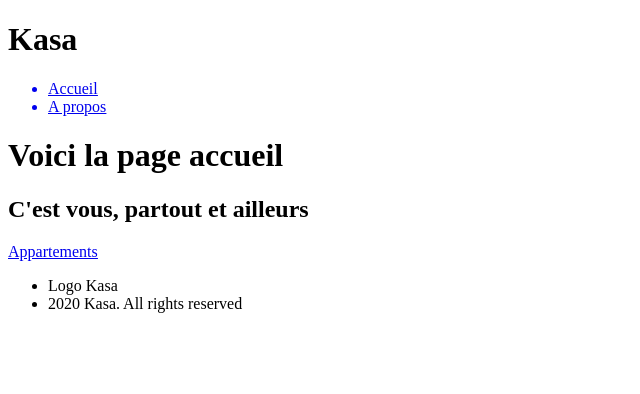
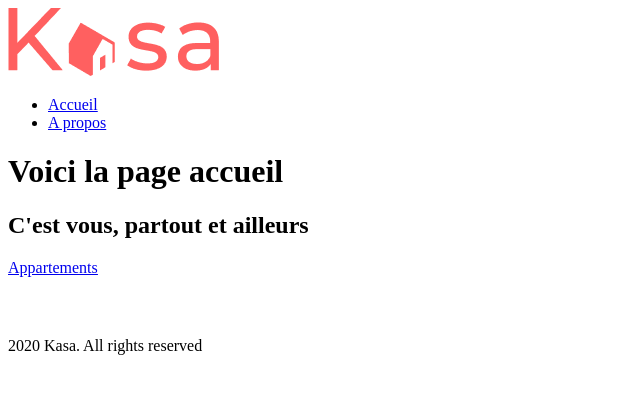
Before and after one commit to SilviaTGit/Project5, a React (Vite) app in the folder kasa/: page / in a window 1280 px wide. Shown: the top 394 px of the page, without its empty margins (0-640 px from the left). Built offline with nearby package versions, Linux system fonts and the light colour scheme.

Commit message:
Added logo for the Header and Footer

```diff
--- a/kasa/src/components/Footer.jsx
+++ b/kasa/src/components/Footer.jsx
@@ -1,12 +1,10 @@
+import logoFooter from '../assets/images/logoFooter.png';
+
 function Footer() {
   return (
     <footer>
-   <nav>
-        <ul>
-            <li>Logo Kasa</li>
-            <li>2020 Kasa. All rights reserved</li>
-        </ul>
-   </nav>
+  <img src={logoFooter} alt="logo Kasa" />
+            <p>2020 Kasa. All rights reserved</p>
     </footer>
   );
 };
--- a/kasa/src/components/Header.jsx
+++ b/kasa/src/components/Header.jsx
@@ -1,24 +1,22 @@
-
 import { NavLink } from "react-router-dom";
+import logoHeader from "../assets/images/logoHeader.png";
 
 function Header() {
   return (
     <header>
-      <h1>Kasa</h1>
-   <nav>
+      <img src={logoHeader} alt="logo Kasa" />
+      <nav>
         <ul>
-            <NavLink to="/">
-            <li>
-            <a href="#">Accueil</a>
-            </li></NavLink>
-            <NavLink to="/about">
-            <li>
-            <a href="#">A propos</a>
-            </li></NavLink>
+          <li>
+            <NavLink to="/">Accueil</NavLink>
+          </li>
+          <li>
+            <NavLink to="/about">A propos</NavLink>
+          </li>
         </ul>
-   </nav>
+      </nav>
     </header>
   );
-};
+}
 
 export default Header;
--- a/kasa/src/pages/About.jsx
+++ b/kasa/src/pages/About.jsx
@@ -4,11 +4,11 @@ import Footer from "../components/Footer";
 const About = () => {
   return (
     <div>
-        <Header></Header>
+        <Header/>
         <div>
              <h1>Voici la page à propos</h1>
-    </div>
-    <Footer></Footer>
+        </div>
+    <Footer/>
     </div>
   );
 };
--- a/kasa/src/pages/Apartments.jsx
+++ b/kasa/src/pages/Apartments.jsx
@@ -4,11 +4,11 @@ import Footer from "../components/Footer";
 const Apartments = () => {
   return (
     <div>
-        <Header></Header>
+        <Header/>
         <div>
              <h1>Voici la page des appartements</h1>
     </div>
-    <Footer></Footer>
+    <Footer/>
     </div>
   );
 };
--- a/kasa/src/pages/Home/Home.jsx
+++ b/kasa/src/pages/Home/Home.jsx
@@ -5,7 +5,7 @@ import { NavLink } from "react-router-dom";
 const Home = () => {
   return (
     <div>
-      <Header></Header>
+      <Header/>
       <div>
         <h1>Voici la page accueil</h1>
         <h2>C'est vous, partout et ailleurs</h2>
@@ -13,7 +13,7 @@ const Home = () => {
             <a href="#">Appartements</a>
             </NavLink>
       </div>
-      <Footer></Footer>
+      <Footer/>
     </div>
   );
 };
```
Also changed, not shown: kasa/src/assets/images/logoFooter.png (added), kasa/src/assets/images/logoHeader.png (added).
